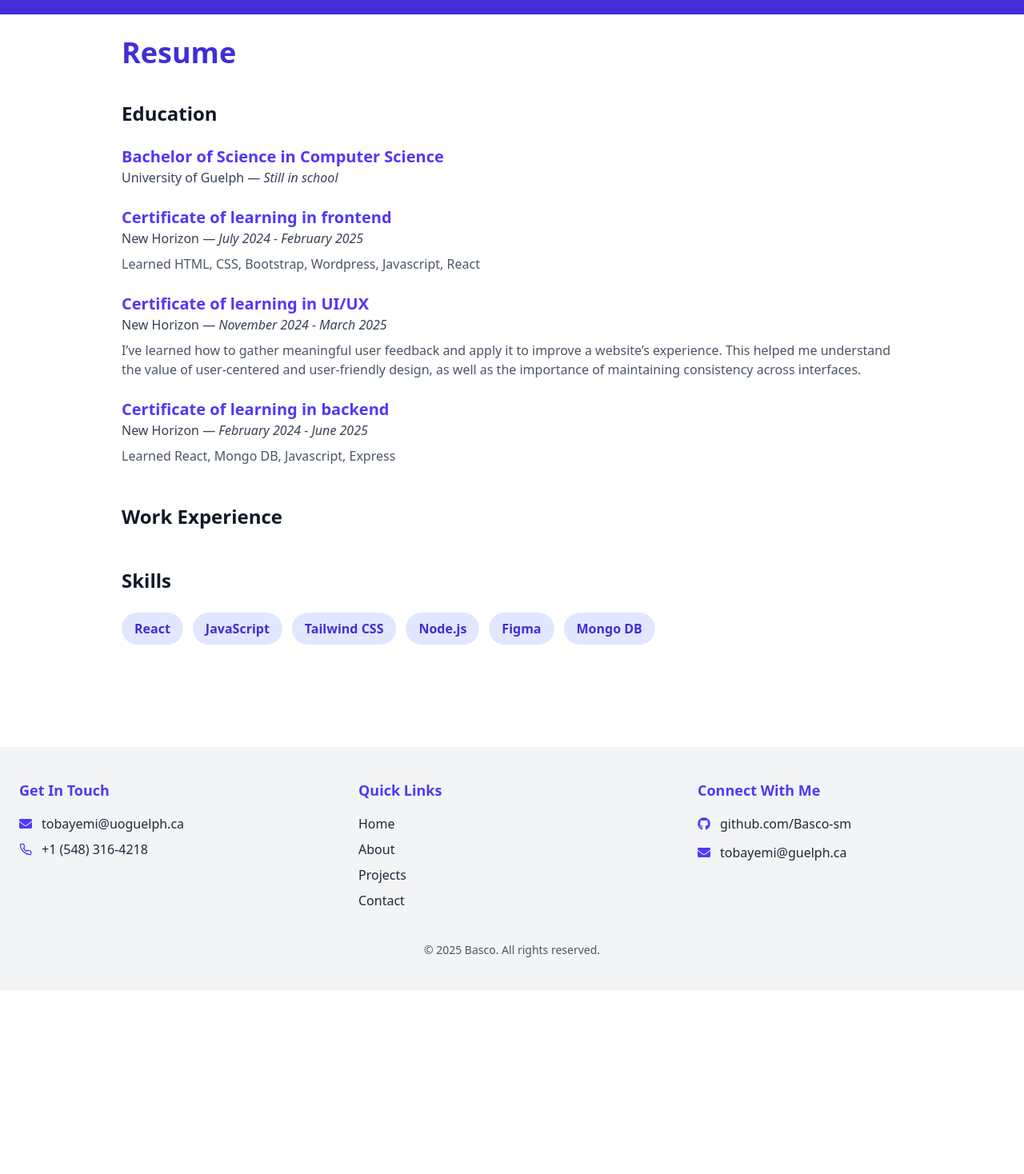
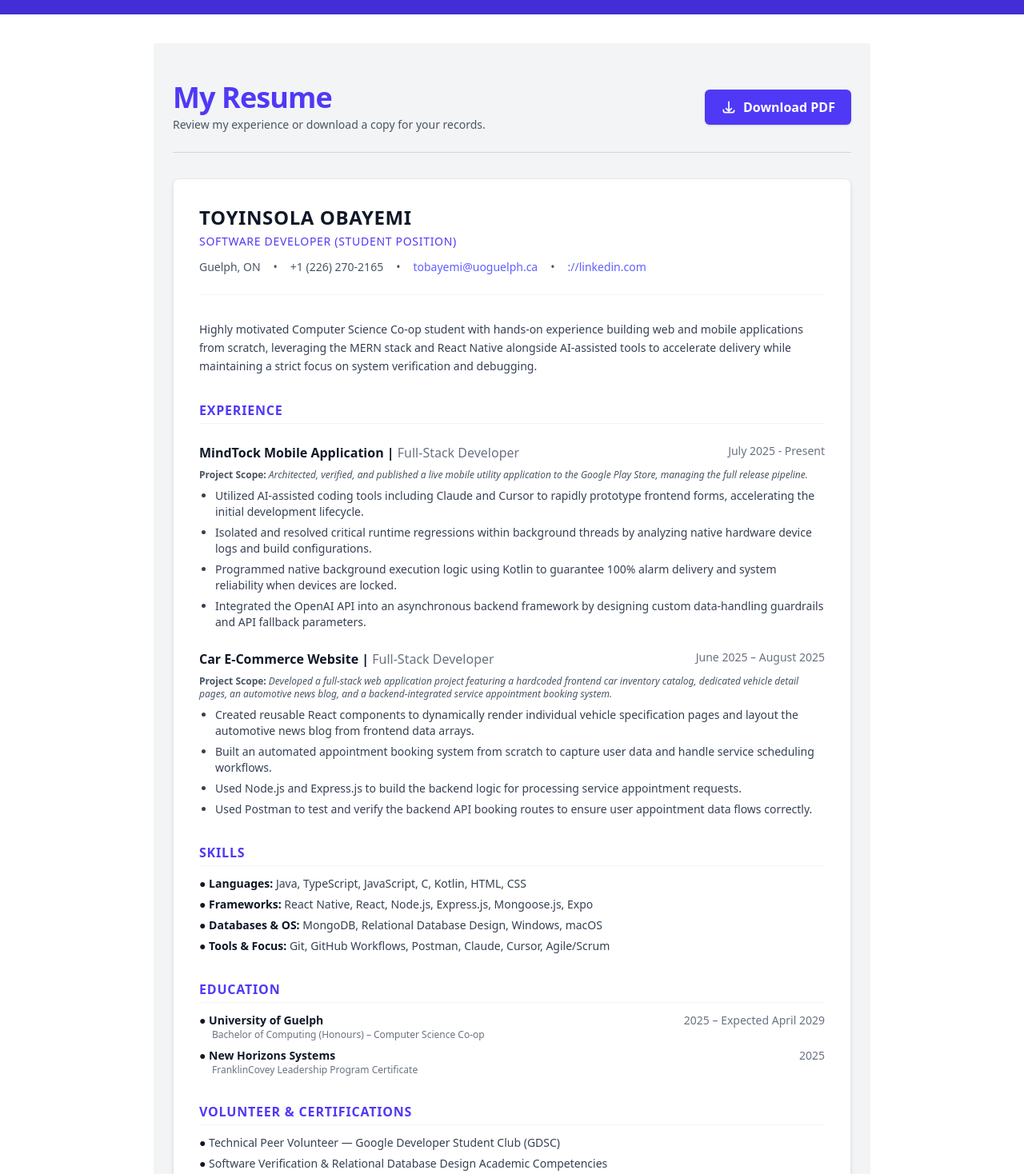
Before and after one commit to Basco-sm/basco-portfolio, a React (Vite) app: page /resume in a window 1280 px wide. Shown: the part 42-1510 px from the top of the page at 80% size. Before the commit the page ends 1280 px from the top, so only its background shows below. Built offline with nearby package versions, Linux system fonts and the light colour scheme.

Commit message:
made changes to resume section

```diff
--- a/src/components/Footer.jsx
+++ b/src/components/Footer.jsx
@@ -48,7 +48,7 @@ export default function Footer() {
             <li className="flex items-center gap-3">
               <FaEnvelope className="text-indigo-600 dark:text-cyan-400" />
               <a href="mailto:tobayemi@uoguelph.ca" className="hover:underline">
-               tobayemi@guelph.ca
+               tobayemi@uoguelph.ca
               </a>
             </li>
           </ul>
--- a/src/pages/Resume.jsx
+++ b/src/pages/Resume.jsx
@@ -1,87 +1,153 @@
-import { details } from 'framer-motion/client';
 import React from 'react';
-
-const education = [
-  {
-    institution: 'University of Guelph',
-    degree: 'Bachelor of Science in Computer Science',
-    period: 'Still in school',
-
-  },
-  {
-    institution: 'New Horizon',
-    degree: 'Certificate of learning in frontend',
-    period: 'July 2024 - February 2025',
-    details: 'Learned HTML, CSS, Bootstrap, Wordpress, Javascript, React'
-
-  },
-  {
-    institution: 'New Horizon',
-    degree: 'Certificate of learning in UI/UX',
-    period: 'November 2024 - March 2025',
-    details: 'I’ve learned how to gather meaningful user feedback and apply it to improve a website’s experience. This helped me understand the value of user-centered and user-friendly design, as well as the importance of maintaining consistency across interfaces.'
-
-  },
-  {
-    institution: 'New Horizon',
-    degree: 'Certificate of learning in backend',
-    period: 'February 2024 - June 2025',
-    details:'Learned React, Mongo DB, Javascript, Express'
-
-  },
-];
-
-const experience = [
-
-];
-
-const skills = [
-  'React', 'JavaScript', 'Tailwind CSS', 'Node.js', 'Figma', 'Mongo DB'
-];
+import { motion } from 'framer-motion';
 
 export default function Resume() {
   return (
-    <section className="max-w-5xl mx-auto px-6 py-12">
-      <h1 className="text-4xl font-bold mb-10 text-indigo-700 dark:text-cyan-400 mt-10">Resume</h1>
-
-      {/* Education */}
-      <div className="mb-12">
-        <h2 className="text-2xl font-semibold mb-6 text-gray-900 dark:text-gray-700">Education</h2>
-        {education.map(({ institution, degree, period, details }) => (
-          <div key={institution} className="mb-6">
-            <h3 className="text-xl font-semibold text-indigo-600 dark:text-cyan-400">{degree}</h3>
-            <p className="text-gray-700 dark:text-gray-300">{institution} &mdash; <span className="italic">{period}</span></p>
-            <p className="text-gray-600 dark:text-gray-400 mt-2">{details}</p>
-          </div>
-        ))}
+    <motion.main
+      className="mt-24 min-h-screen bg-gray-100 dark:bg-gray-900 text-gray-900 dark:text-white px-6 py-12 max-w-4xl mx-auto"
+      initial={{ opacity: 0, y: 20 }}
+      animate={{ opacity: 1, y: 0 }}
+      transition={{ duration: 0.6 }}
+    >
+      {/* Action Header Block */}
+      <div className="flex flex-col sm:flex-row justify-between items-center border-b border-gray-300 dark:border-gray-800 pb-6 mb-8 gap-4">
+        <div>
+          <h1 className="text-4xl font-extrabold text-indigo-600 dark:text-cyan-400 tracking-tight">
+            My Resume
+          </h1>
+          <p className="text-sm text-gray-600 dark:text-gray-400 mt-1">
+            Review my experience or download a copy for your records.
+          </p>
+        </div>
+        {/* DOWNLOAD BUTTON */}
+        <a
+          href="/Toyinsola_Obayemi_Resume.pdf"
+          download="Toyinsola_Obayemi_Resume.pdf"
+          className="inline-flex items-center gap-2 bg-indigo-600 hover:bg-indigo-700 dark:bg-cyan-500 dark:hover:bg-cyan-600 text-white font-semibold px-5 py-2.5 rounded-md shadow transition-colors duration-200"
+        >
+          <svg className="w-5 h-5" fill="none" stroke="currentColor" viewBox="0 0 24 24" xmlns="http://w3.org">
+            <path strokeLinecap="round" strokeLinejoin="round" strokeWidth="2" d="M4 16v1a3 3 0 003 3h10a3 3 0 003-3v1m-4-4l-4 4m0 0l-4-4m4 4V4"></path>
+          </svg>
+          Download PDF
+        </a>
       </div>
 
-      {/* Experience */}
-      <div className="mb-12">
-        <h2 className="text-2xl font-semibold mb-6 text-gray-900 dark:text-white">Work Experience</h2>
-        {experience.map(({ company, role, period, details }) => (
-          <div key={company + role} className="mb-6">
-            <h3 className="text-xl font-semibold text-indigo-600 dark:text-cyan-400">{role}</h3>
-            <p className="text-gray-700 dark:text-gray-300">{company} &mdash; <span className="italic">{period}</span></p>
-            <p className="text-gray-600 dark:text-gray-400 mt-2">{details}</p>
+      {/* Resume Document Wrapper (Simulates real single-column layout) */}
+      <div className="bg-white dark:bg-gray-950 p-8 rounded-lg shadow-md border border-gray-200 dark:border-gray-800 space-y-8 text-left">
+
+        {/* Contact Block */}
+        <div className="text-center sm:text-left border-b border-gray-100 dark:border-gray-900 pb-6">
+          <h2 className="text-2xl font-bold tracking-wide">TOYINSOLA OBAYEMI</h2>
+          <p className="text-indigo-600 dark:text-cyan-400 font-medium text-sm tracking-wider uppercase mt-1">
+            Software Developer (Student Position)
+          </p>
+          <div className="flex flex-wrap gap-x-4 gap-y-1 justify-center sm:justify-start text-sm text-gray-600 dark:text-gray-400 mt-3">
+            <span>Guelph, ON</span>
+            <span>•</span>
+            <span>+1 (226) 270-2165</span>
+            <span>•</span>
+            <a href="mailto:tobayemi@uoguelph.ca" className="hover:underline text-indigo-500 dark:text-cyan-400">tobayemi@uoguelph.ca</a>
+            <span>•</span>
+            <a href="https://linkedin.com" target="_blank" rel="noreferrer" className="hover:underline text-indigo-500 dark:text-cyan-400">://linkedin.com</a>
           </div>
-        ))}
+        </div>
+
+        {/* Professional Summary */}
+        <section className="space-y-2">
+          <p className="text-gray-700 dark:text-gray-300 leading-relaxed text-sm">
+            Highly motivated Computer Science Co-op student with hands-on experience building web and mobile applications from scratch, leveraging the MERN stack and React Native alongside AI-assisted tools to accelerate delivery while maintaining a strict focus on system verification and debugging.
+          </p>
+        </section>
+
+        {/* Experience Section */}
+        <section className="space-y-6">
+          <h3 className="text-md font-bold tracking-wider text-indigo-600 dark:text-cyan-400 uppercase border-b border-gray-100 dark:border-gray-900 pb-1">
+            Experience
+          </h3>
+
+          {/* MindTock */}
+          <div className="space-y-2">
+            <div className="flex flex-col sm:flex-row justify-between font-semibold text-gray-900 dark:text-white">
+              <span>MindTock Mobile Application | <span className="font-normal text-gray-500 dark:text-gray-400">Full-Stack Developer</span></span>
+              <span className="text-sm font-normal text-gray-500">July 2025 - Present</span>
+            </div>
+            <p className="text-xs italic text-gray-600 dark:text-gray-400">
+              <span className="font-semibold not-italic">Project Scope:</span> Architected, verified, and published a live mobile utility application to the Google Play Store, managing the full release pipeline.
+            </p>
+            <ul className="list-disc pl-5 space-y-1.5 text-sm text-gray-700 dark:text-gray-300">
+              <li>Utilized AI-assisted coding tools including Claude and Cursor to rapidly prototype frontend forms, accelerating the initial development lifecycle.</li>
+              <li>Isolated and resolved critical runtime regressions within background threads by analyzing native hardware device logs and build configurations.</li>
+              <li>Programmed native background execution logic using Kotlin to guarantee 100% alarm delivery and system reliability when devices are locked.</li>
+              <li>Integrated the OpenAI API into an asynchronous backend framework by designing custom data-handling guardrails and API fallback parameters.</li>
+            </ul>
+          </div>
+
+          {/* Car Website */}
+          <div className="space-y-2">
+            <div className="flex flex-col sm:flex-row justify-between font-semibold text-gray-900 dark:text-white">
+              <span>Car E-Commerce Website | <span className="font-normal text-gray-500 dark:text-gray-400">Full-Stack Developer</span></span>
+              <span className="text-sm font-normal text-gray-500">June 2025 – August 2025</span>
+            </div>
+            <p className="text-xs italic text-gray-600 dark:text-gray-400">
+              <span className="font-semibold not-italic">Project Scope:</span> Developed a full-stack web application project featuring a hardcoded frontend car inventory catalog, dedicated vehicle detail pages, an automotive news blog, and a backend-integrated service appointment booking system.
+            </p>
+            <ul className="list-disc pl-5 space-y-1.5 text-sm text-gray-700 dark:text-gray-300">
+              <li>Created reusable React components to dynamically render individual vehicle specification pages and layout the automotive news blog from frontend data arrays.</li>
+              <li>Built an automated appointment booking system from scratch to capture user data and handle service scheduling workflows.</li>
+              <li>Used Node.js and Express.js to build the backend logic for processing service appointment requests.</li>
+              <li>Used Postman to test and verify the backend API booking routes to ensure user appointment data flows correctly.</li>
+            </ul>
+          </div>
+        </section>
+
+        {/* Skills Section */}
+        <section className="space-y-3">
+          <h3 className="text-md font-bold tracking-wider text-indigo-600 dark:text-cyan-400 uppercase border-b border-gray-100 dark:border-gray-900 pb-1">
+            Skills
+          </h3>
+          <ul className="list-none space-y-1.5 text-sm text-gray-700 dark:text-gray-300">
+            <li><span className="font-semibold text-gray-900 dark:text-white">● Languages:</span> Java, TypeScript, JavaScript, C, Kotlin, HTML, CSS</li>
+            <li><span className="font-semibold text-gray-900 dark:text-white">● Frameworks:</span> React Native, React, Node.js, Express.js, Mongoose.js, Expo</li>
+            <li><span className="font-semibold text-gray-900 dark:text-white">● Databases & OS:</span> MongoDB, Relational Database Design, Windows, macOS</li>
+            <li><span className="font-semibold text-gray-900 dark:text-white">● Tools & Focus:</span> Git, GitHub Workflows, Postman, Claude, Cursor, Agile/Scrum</li>
+          </ul>
+        </section>
+
+        {/* Education Section */}
+        <section className="space-y-3">
+          <h3 className="text-md font-bold tracking-wider text-indigo-600 dark:text-cyan-400 uppercase border-b border-gray-100 dark:border-gray-900 pb-1">
+            Education
+          </h3>
+          <ul className="list-none space-y-2 text-sm text-gray-700 dark:text-gray-300">
+            <li>
+              <div className="flex justify-between font-semibold text-gray-900 dark:text-white">
+                <span>● University of Guelph</span>
+                <span className="text-sm font-normal text-gray-500">2025 – Expected April 2029</span>
+              </div>
+              <span className="text-xs text-gray-500 block ml-4">Bachelor of Computing (Honours) – Computer Science Co-op</span>
+            </li>
+            <li>
+              <div className="flex justify-between font-semibold text-gray-900 dark:text-white">
+                <span>● New Horizons Systems</span>
+                <span className="text-sm font-normal text-gray-500">2025</span>
+              </div>
+              <span className="text-xs text-gray-500 block ml-4">FranklinCovey Leadership Program Certificate</span>
+            </li>
+          </ul>
+        </section>
+
+        {/* Volunteer & Certifications */}
+        <section className="space-y-3">
+          <h3 className="text-md font-bold tracking-wider text-indigo-600 dark:text-cyan-400 uppercase border-b border-gray-100 dark:border-gray-900 pb-1">
+            Volunteer & Certifications
+          </h3>
+          <ul className="list-none space-y-1.5 text-sm text-gray-700 dark:text-gray-300">
+            <li><span className="font-semibold text-gray-900 dark:text-white">●</span> Technical Peer Volunteer — Google Developer Student Club (GDSC)</li>
+            <li><span className="font-semibold text-gray-900 dark:text-white">●</span> Software Verification & Relational Database Design Academic Competencies</li>
+          </ul>
+        </section>
+
       </div>
-
-      {/* Skills */}
-      <div>
-        <h2 className="text-2xl font-semibold mb-6 text-gray-900 dark:text-white">Skills</h2>
-        <ul className="flex flex-wrap gap-3">
-          {skills.map((skill) => (
-            <li
-              key={skill}
-              className="bg-indigo-100 dark:bg-cyan-900 text-indigo-700 dark:text-cyan-400 px-4 py-2 rounded-full font-semibold"
-            >
-              {skill}
-            </li>
-          ))}
-        </ul>
-      </div>
-    </section>
+    </motion.main>
   );
 }
```
Also changed, not shown: 1 other file (tests, documents, lock files or other folders).
